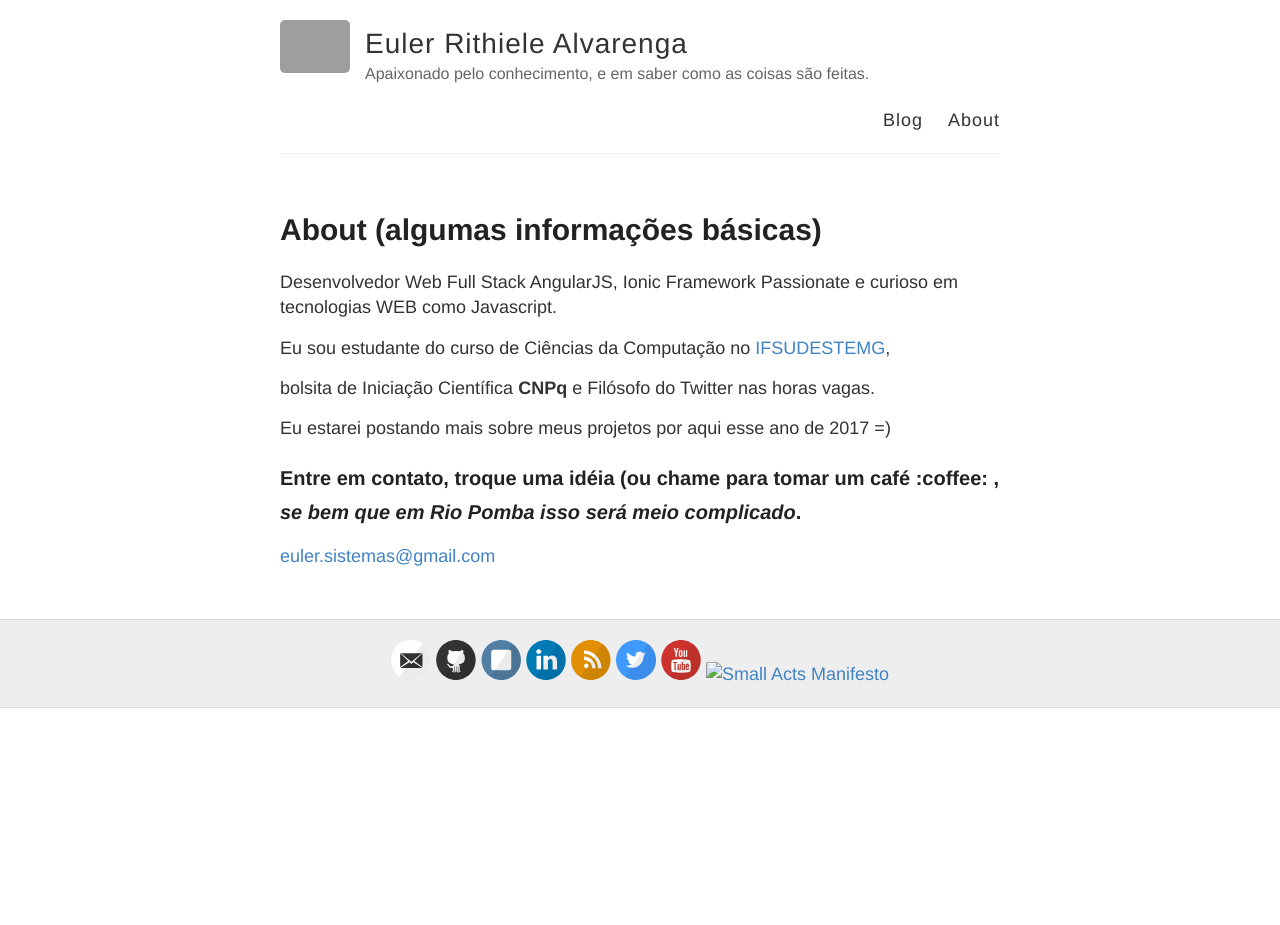
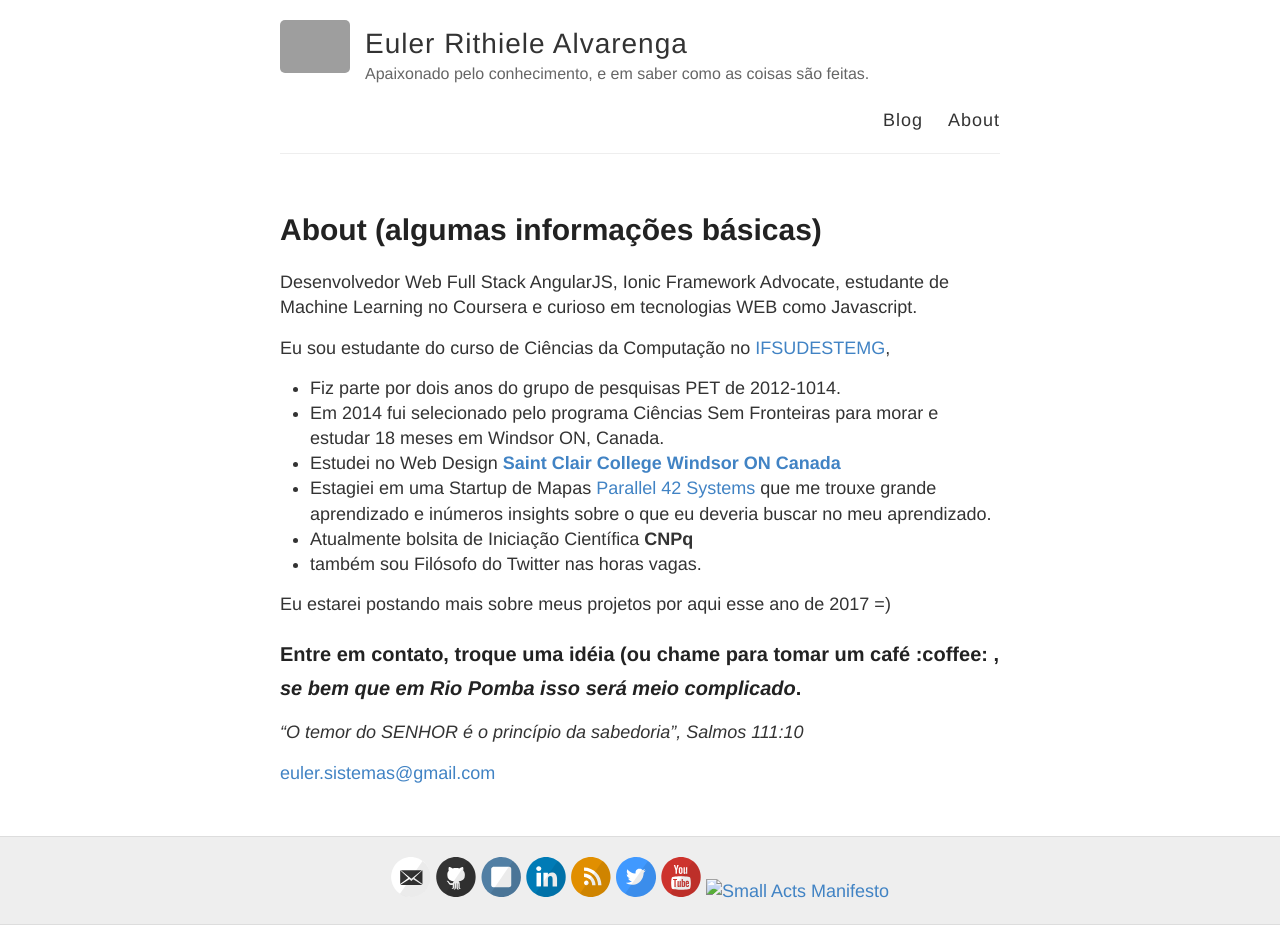
Before and after one commit to Rithie/Rithie.github.io, a Jekyll site: the page built from about.md, in a window 1280 px wide. Built offline with Jekyll 4.4.1, drawn with Linux system fonts in a browser that asks for light colours; Markdown is read by kramdown in place of the engine named in the settings; before the commit the page ends 900 px from its top, so only the background shows below that; grey boxes are pictures that could not be loaded.

```diff
--- a/about.md
+++ b/about.md
@@ -3,11 +3,16 @@
 title: About (algumas informações básicas)
 permalink: /about/
 ---
-Desenvolvedor Web Full Stack AngularJS, Ionic Framework Passionate e curioso em tecnologias WEB como Javascript.
+Desenvolvedor Web Full Stack AngularJS, Ionic Framework Advocate, estudante de Machine Learning no Coursera e curioso em tecnologias WEB como Javascript.
 
 Eu sou estudante do curso de Ciências da Computação no [IFSUDESTEMG](https://www.ifsudestemg.edu.br/),
 
-bolsita de Iniciação Científica **CNPq** e Filósofo do Twitter nas horas vagas.
+- Fiz parte por dois anos do grupo de pesquisas PET de 2012-1014.
+- Em 2014 fui selecionado pelo programa Ciências Sem Fronteiras para morar e estudar 18 meses em Windsor ON, Canada.
+- Estudei no Web Design [**Saint Clair College Windsor ON Canada**](http://www.stclaircollege.ca/)
+- Estagiei em uma Startup de Mapas [Parallel 42 Systems](http://www.p42systems.com/) que me trouxe grande aprendizado e inúmeros insights sobre o que eu deveria buscar no meu aprendizado.
+- Atualmente bolsita de Iniciação Científica **CNPq**
+-  também sou Filósofo do Twitter nas horas vagas.
 
 
 
@@ -17,4 +22,8 @@
 
 ### Entre em contato, troque uma idéia (ou chame para tomar um café :coffee: , *se bem que em Rio Pomba isso será meio complicado*.
 
+
+
+*"O temor do SENHOR é o princípio da sabedoria", Salmos 111:10*
+
 [euler.sistemas@gmail.com](mailto:euler.sistemas@gmail.com)
```
